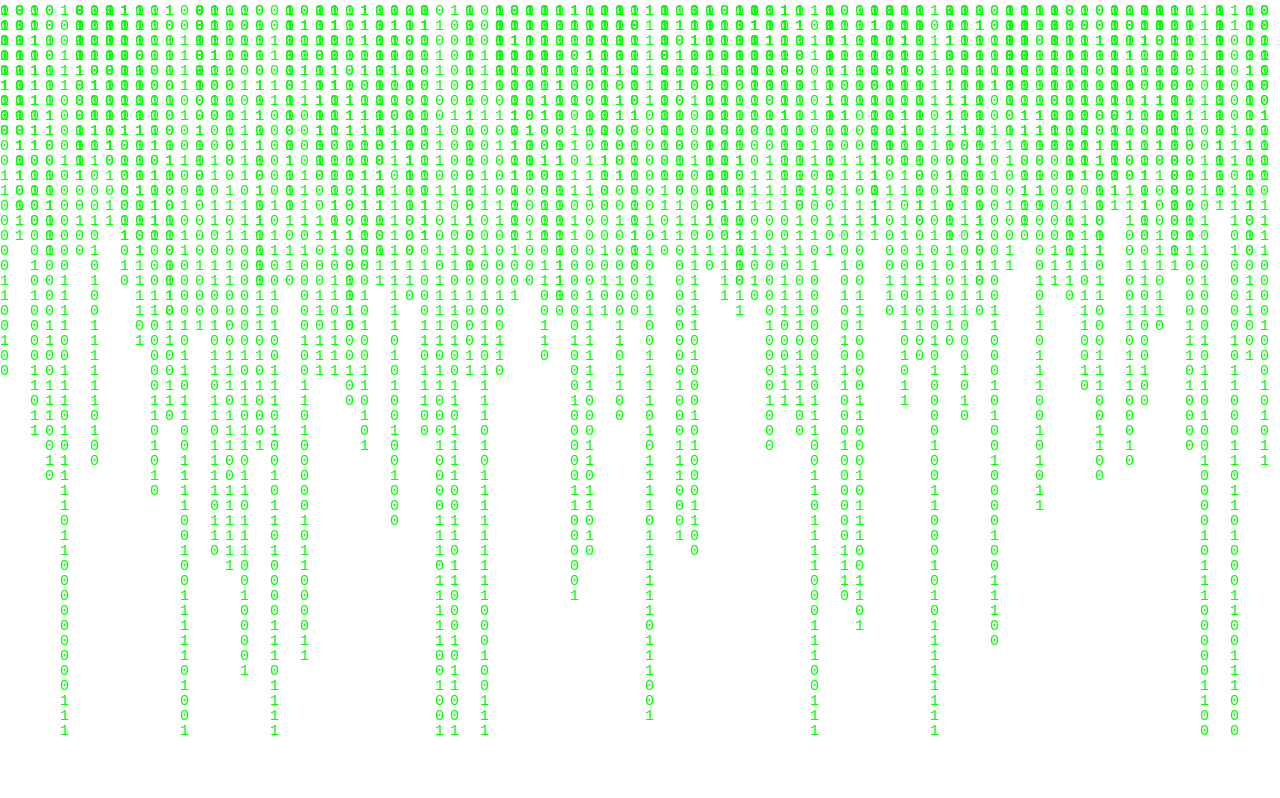
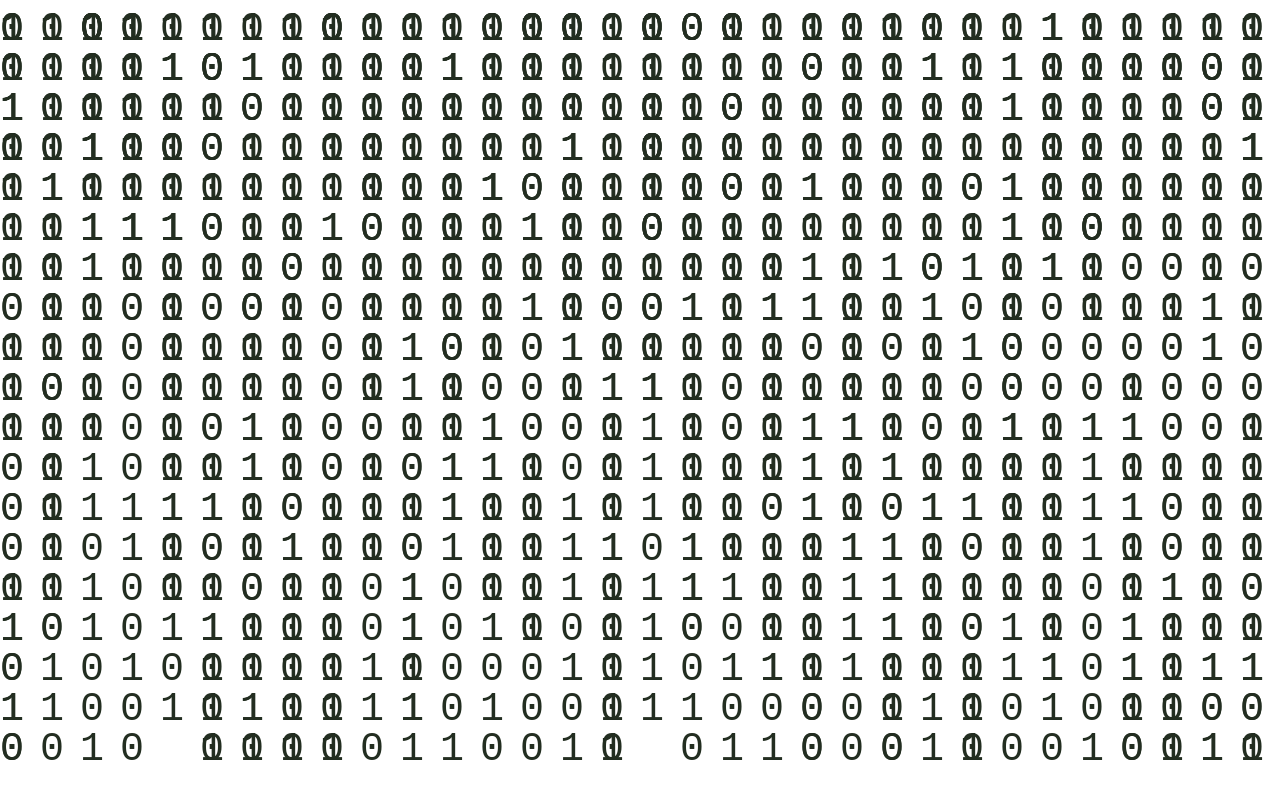
Before and after one commit to sajjadhaider1/sajjadhaider1.github.io, a plain HTML site: page index.html in a window 1280 px wide. Drawn offline with Linux system fonts and the light colour scheme.

Commit message:
Update index.html

```diff
--- a/index.html
+++ b/index.html
@@ -25,7 +25,7 @@
     canvas.height = window.innerHeight;
 
     const characters = '01';
-    const fontSize = 15;
+    const fontSize = 40;
     const columns = Math.floor(canvas.width / fontSize);
 
     // Create an array to store the falling characters
@@ -36,7 +36,7 @@
       ctx.fillStyle = 'rgba(0, 0, 0, 0)';
       ctx.fillRect(0, 0, canvas.width, canvas.height);
 
-      ctx.fillStyle = '#0F0'; // Green color for characters
+      ctx.fillStyle = '#232e21'; // Green color for characters
       ctx.font = `${fontSize}px monospace`;
 
       matrix.forEach((character, index) => {
```
